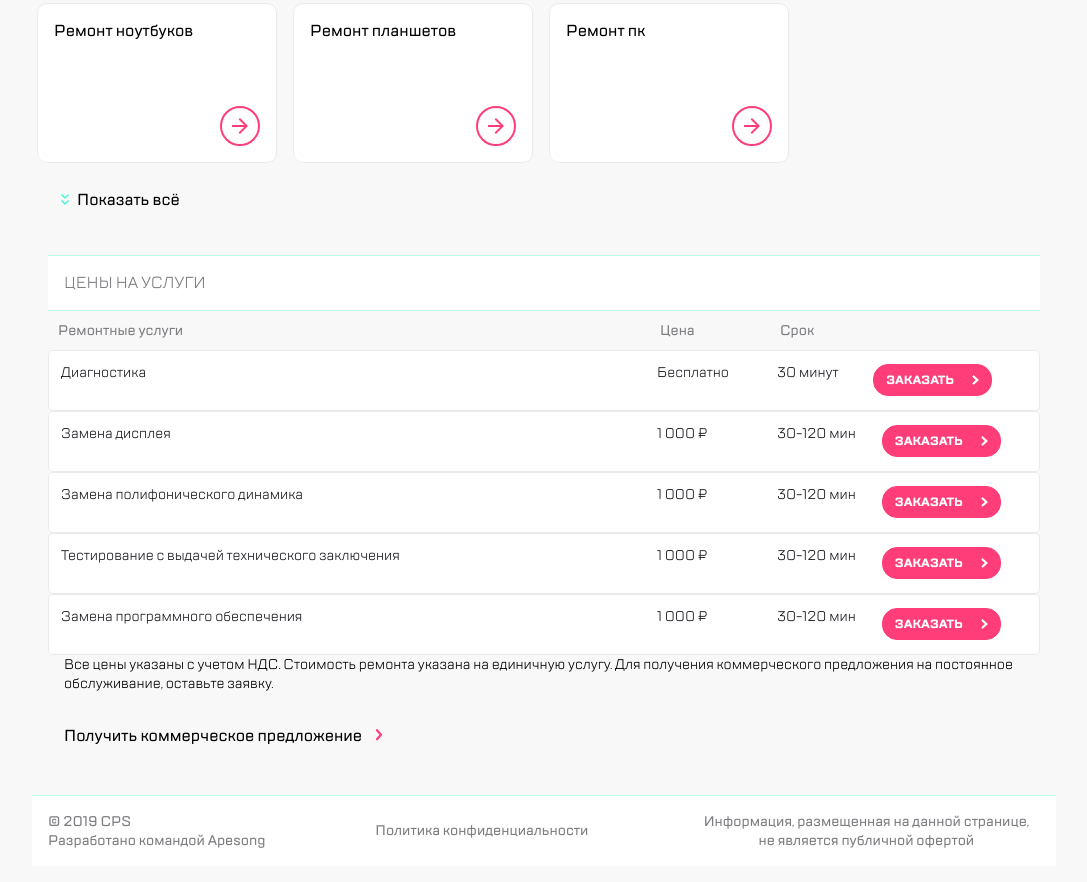
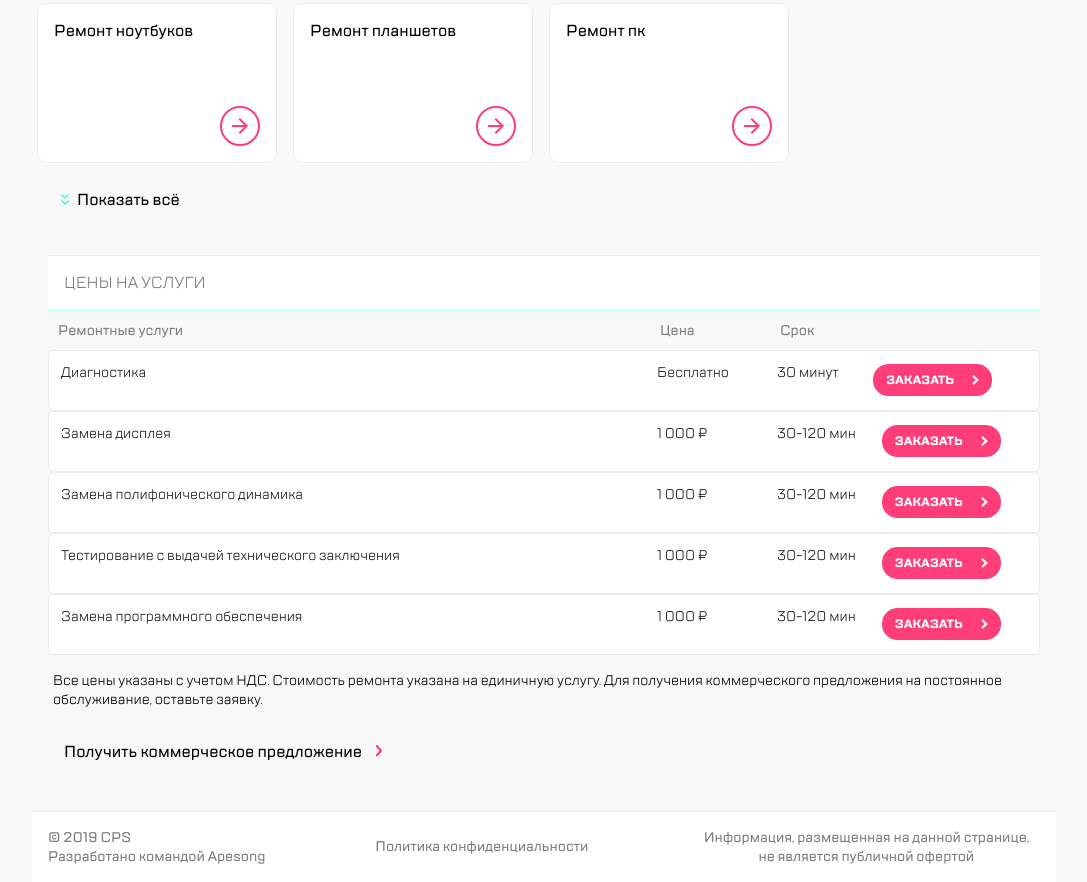
Before and after one commit to ann-matt/block7rep, a website built with webpack: page src/index.html in a window 1280 px wide. Shown: the part 965-1847 px from the top of the page, without its empty margins (96-1183 px from the left). Built offline with nearby package versions, Linux system fonts and the light colour scheme; files whose address does not match are found by name.

Commit message:
margin padding block4 edit

```diff
--- a/src/scss/blocks/block4.scss
+++ b/src/scss/blocks/block4.scss
@@ -17,8 +17,9 @@ $grayColor: #eaeaea;
   &__note {
     font-family: 'TT Lakes Regular';
     font-size: 14px;
-    padding: 0 16px;
+    padding: 0 5px;
     margin-bottom: 16px;
+    margin-top: 16px;
   }
   &__link {
     font-family: 'TT Lakes Medium';
```
